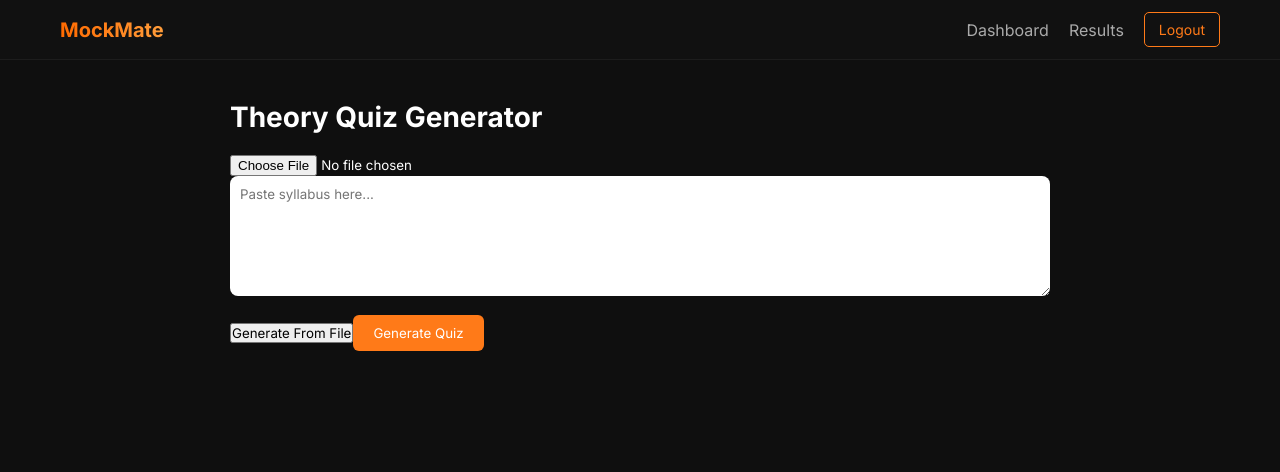
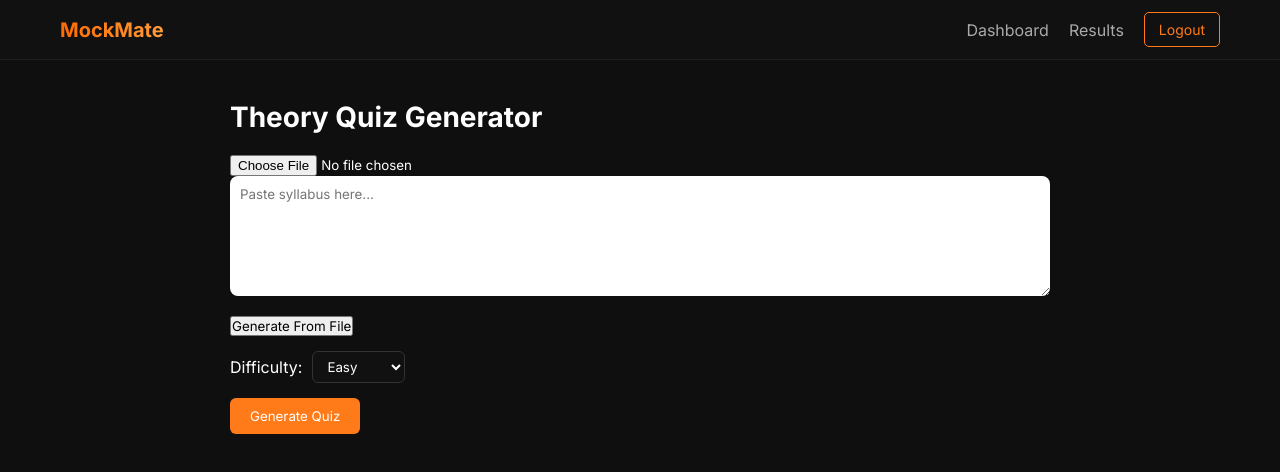
Before and after one commit to rishi-71/MockMate, a React (Vite) app in the folder frontend/: page /theory in a window 1280 px wide. Shown: the top 472 px of the page. Built offline with nearby package versions, Linux system fonts and the light colour scheme; sample sign-in values are in the browser's storage.

Commit message:
fix-theoryQuiz-incorrectResultShowing

```diff
--- a/frontend/src/Pages/TheoryQuiz.jsx
+++ b/frontend/src/Pages/TheoryQuiz.jsx
@@ -1,5 +1,5 @@
 import { useState } from "react";
-import { useNavigate } from "react-router-dom";
+//import { useNavigate } from "react-router-dom";
 import axios from "../api/axios";
 import "../styles/theory.css";
 
@@ -10,6 +10,7 @@ const TheoryQuiz = () => {
   const [file, setFile] = useState(null);
  // const navigate = useNavigate();
   const [result,setResult] = useState(null);
+  const [difficulty,setDifficulty] = useState("Easy");
 
   const token = localStorage.getItem("token");
 
@@ -17,7 +18,7 @@ const TheoryQuiz = () => {
     try {
       const res = await axios.post(
         "/theory/generate",
-        { syllabus },
+        { syllabus , difficulty},
         {
           headers: { Authorization: `Bearer ${token}` },
         },
@@ -102,6 +103,23 @@ const TheoryQuiz = () => {
 Generate From File
 </button>
 
+<div className="difficulty-select">
+
+<label>Difficulty:</label>
+
+<select
+value={difficulty}
+onChange={(e)=>setDifficulty(e.target.value)}
+>
+
+<option value="Easy">Easy</option>
+<option value="Medium">Medium</option>
+<option value="Hard">Hard</option>
+
+</select>
+
+</div>
+
       <button className="generate-btn" onClick={generateQuiz}>
         Generate Quiz
       </button>
@@ -153,6 +171,8 @@ Score: {result.score} / {result.total}
 
 <p>Correct Answer: {q.correctAnswer}</p>
 
+{/* const isCorrect = q.userAnswer === q.correctAnswer; */}
+
 <p style={{
 color:q.isCorrect ? "lightgreen":"red"
 }}>
--- a/frontend/src/styles/theory.css
+++ b/frontend/src/styles/theory.css
@@ -59,3 +59,17 @@
   cursor: pointer;
   font-size: 16px;
 }
+.difficulty-select{
+margin:15px 0;
+display:flex;
+gap:10px;
+align-items:center;
+}
+
+.difficulty-select select{
+padding:6px 10px;
+background:#111;
+color:white;
+border:1px solid #333;
+border-radius:6px;
+}
```
Also changed, not shown: 1 other file (tests, documents, lock files or other folders).
